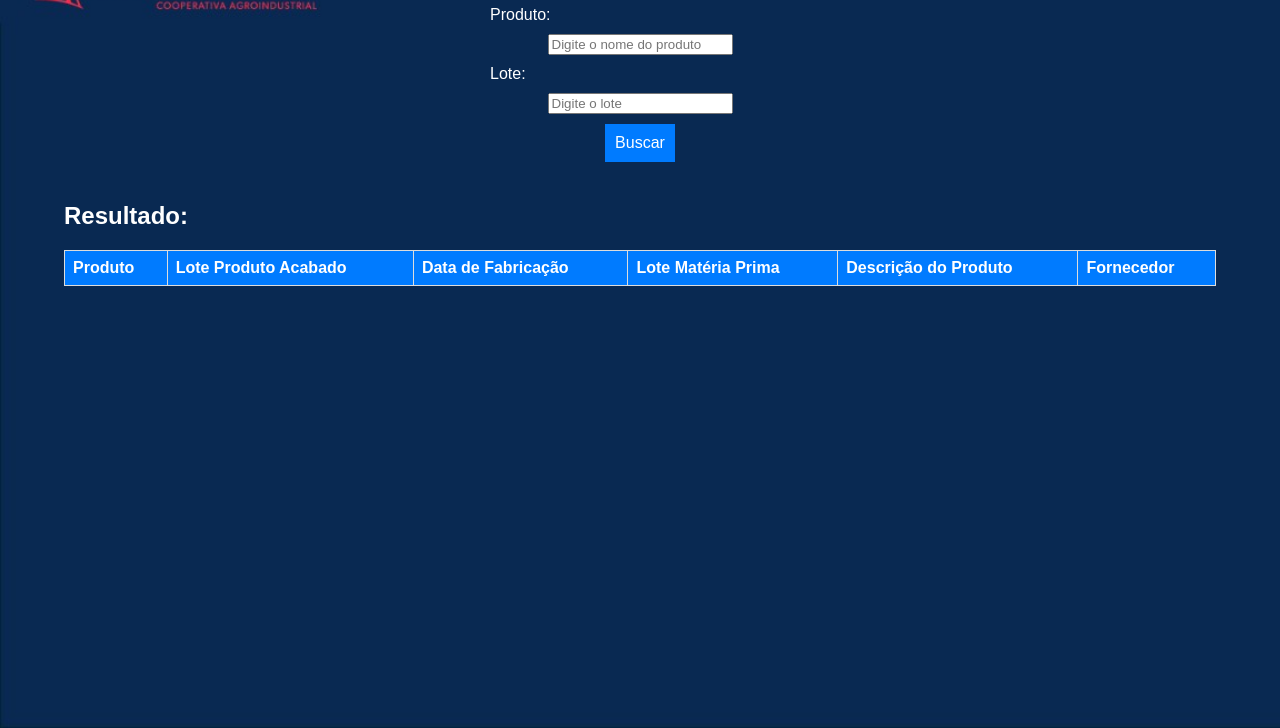
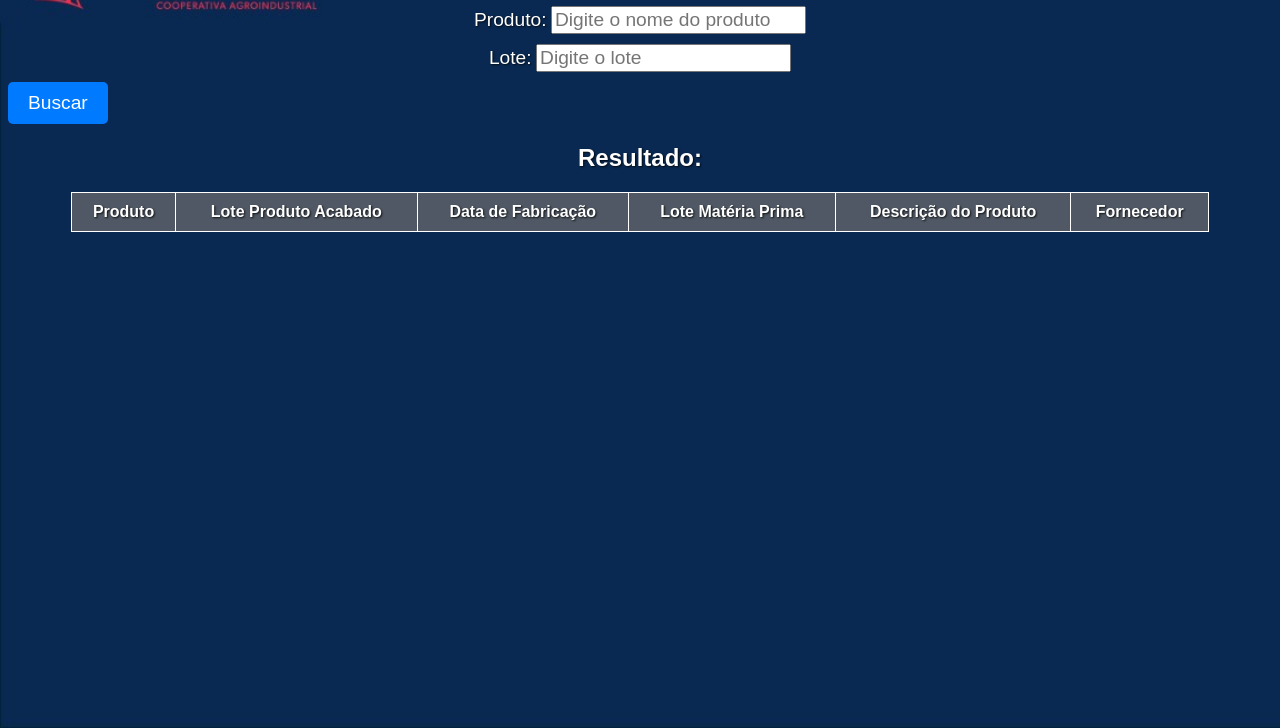
Before and after one commit to pedrovanzeli/Rastreabilidade-teste, a plain HTML site: page index.html in a window 1280 px wide. Shown: the part 72-800 px from the top of the page. Drawn offline with Linux system fonts and the light colour scheme; no server answers.

Commit message:
Update index.html

```diff
--- a/index.html
+++ b/index.html
@@ -6,14 +6,15 @@
     <title>Rastreabilidade</title>
     <script src="rastreabilidade.js" defer></script>
     <style>
+        /* Estilo para a página com a imagem de fundo */
         body {
-            margin: 0;
-            font-family: Arial, sans-serif;
-            background-image: url('Site%20Holambra.jpg');
+            background-image: url('Site Holambra.jpg');
             background-size: cover;
             background-repeat: no-repeat;
             background-attachment: fixed;
-            color: white;
+            color: #fff;
+            font-family: Arial, sans-serif;
+            text-shadow: 1px 1px 2px rgba(0, 0, 0, 0.8);
         }
 
         h1 {
@@ -21,55 +22,40 @@
             margin-top: 20px;
         }
 
-        #resultado {
-            margin: 20px auto;
-            max-width: 90%;
-            overflow-x: auto;
+        div {
+            margin: 10px auto;
+            text-align: center;
+        }
+
+        label, input, button {
+            font-size: 1.2em;
         }
 
         table {
-            width: 100%;
+            margin: 20px auto;
+            width: 90%;
             border-collapse: collapse;
-            margin-top: 20px;
-            background-color: rgba(255, 255, 255, 0.9);
-            color: black;
+            background-color: rgba(0, 0, 0, 0.6);
+            color: #fff;
         }
 
-        th, td {
-            border: 1px solid #ddd;
-            padding: 8px;
-            text-align: left;
+        table th, table td {
+            border: 1px solid #fff;
+            padding: 10px;
+            text-align: center;
         }
 
-        th {
-            background-color: #007bff;
-            color: white;
-            position: sticky;
-            top: 0;
-            z-index: 1;
-        }
-
-        tbody tr:nth-child(even) {
-            background-color: #f2f2f2;
-        }
-
-        tbody tr:hover {
-            background-color: #ddd;
-        }
-
-        label, input, button {
-            display: block;
-            margin: 10px auto;
-            max-width: 300px;
+        table th {
+            background-color: rgba(255, 255, 255, 0.3);
         }
 
         button {
+            padding: 10px 20px;
+            border: none;
             background-color: #007bff;
             color: white;
-            border: none;
-            padding: 10px;
             cursor: pointer;
-            font-size: 16px;
+            border-radius: 5px;
         }
 
         button:hover {
```
